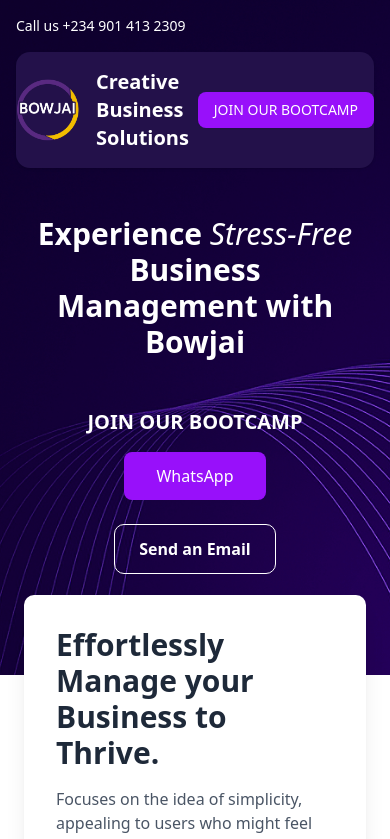
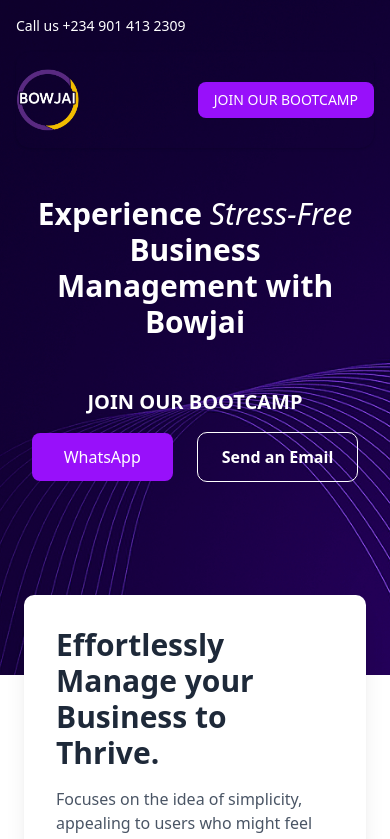
Before and after one commit to joshhumphrey02/boijai, a React (Vite) app: page / in a window 390 px wide. Shown: the top 839 px of the page. Built offline with nearby package versions, Linux system fonts and the light colour scheme.

Commit message:
fixed logo breaking on mobile

```diff
--- a/src/components/ContactCTA.tsx
+++ b/src/components/ContactCTA.tsx
@@ -1,6 +1,6 @@
 export function ContactCTA() {
   return (
-    <section className="w-full bg-purple-600 max-w-6xl mx-auto mb-8 py-16 px-6 rounded-xl">
+    <section className="w-full bg-purple-600 max-w-6xl mx-auto mb-8 py-16 px-6 md:rounded-xl">
       <div className="max-w-5xl mx-auto text-center text-white">
         <h2 className="text-4xl font-bold mb-4">Let's Get You Started</h2>
         <p className="text-lg mb-8">
--- a/src/components/Header.tsx
+++ b/src/components/Header.tsx
@@ -24,14 +24,14 @@
         </div>
       </div>
       {/* Navigation */}
-      <div className="flex justify-between items-center bg-[#23114a] shadow rounded-xl px-0 md:px-6 py-4 ">
+      <div className="flex justify-between items-center md:bg-[#23114a] shadow rounded-xl px-0 md:px-6 py-4 ">
         <div className="flex items-center">
           <div className="flex items-center gap-4 mr-12 md:mr-24">
             <img
               src="/light-logo.png"
               className=" w-16 h-16 rounded-full object-cover"
             />
-            <h3 className={" capitalize text-xl font-bold"}>
+            <h3 className={" capitalize text-xl hidden md:flex font-bold"}>
               creative business solutions
             </h3>
           </div>
--- a/src/components/HeroSection.tsx
+++ b/src/components/HeroSection.tsx
@@ -16,7 +16,7 @@
         <div className="flex flex-col mb-4 items-center justify-center space-y-4 sm:space-y-0 sm:space-x-4 mt-12">
           <h3 className="text-xl md:text-2xl font-bold">JOIN OUR BOOTCAMP</h3>
         </div>
-        <div className="flex flex-col sm:flex-row justify-center items-center gap-6">
+        <div className="flex flex-row justify-center items-center gap-6">
           <a
             href="https://wa.me/2349014132309?text=Hi%20Bowjai%20Team%2C%20I%27m%20interested%20in%20joining%20the%20Bowjai%20Creative%20Bootcamp%20Program.%20Please%20send%20me%20more%20details."
             target="_blank"
```
